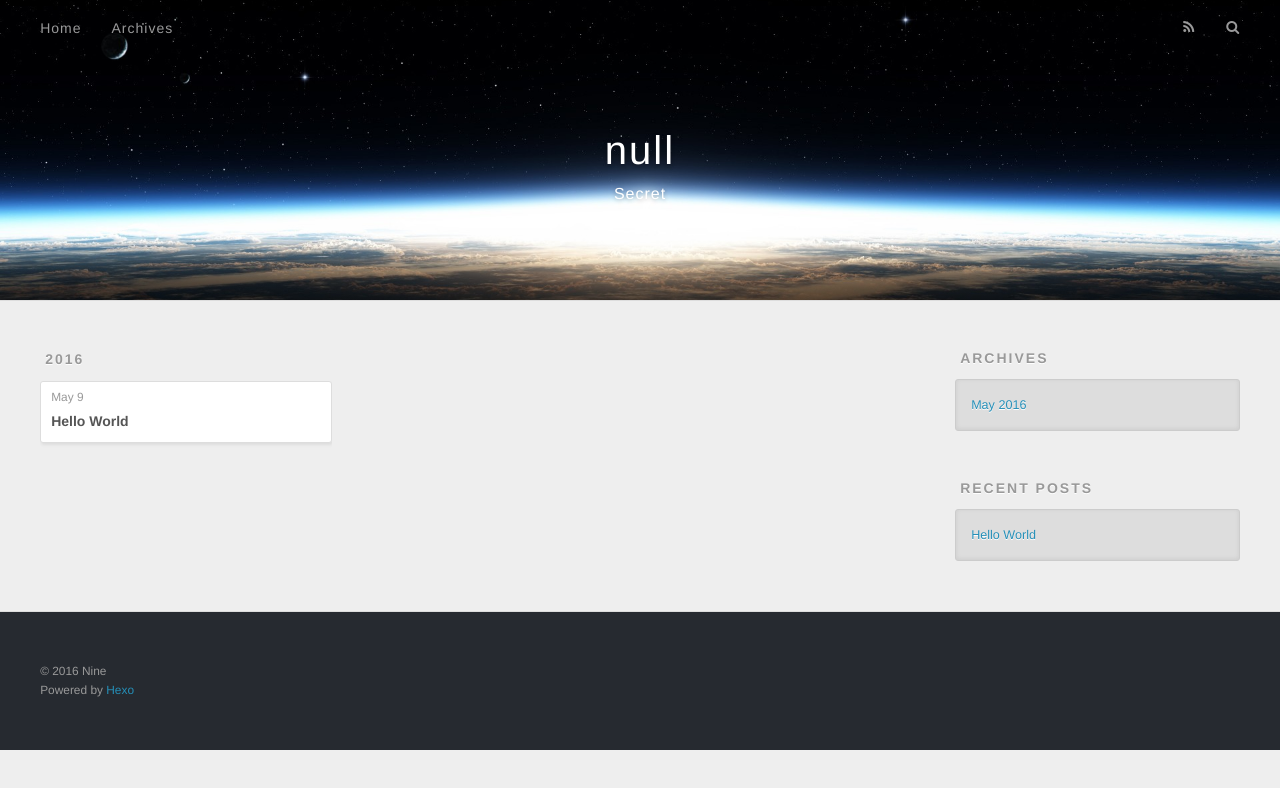
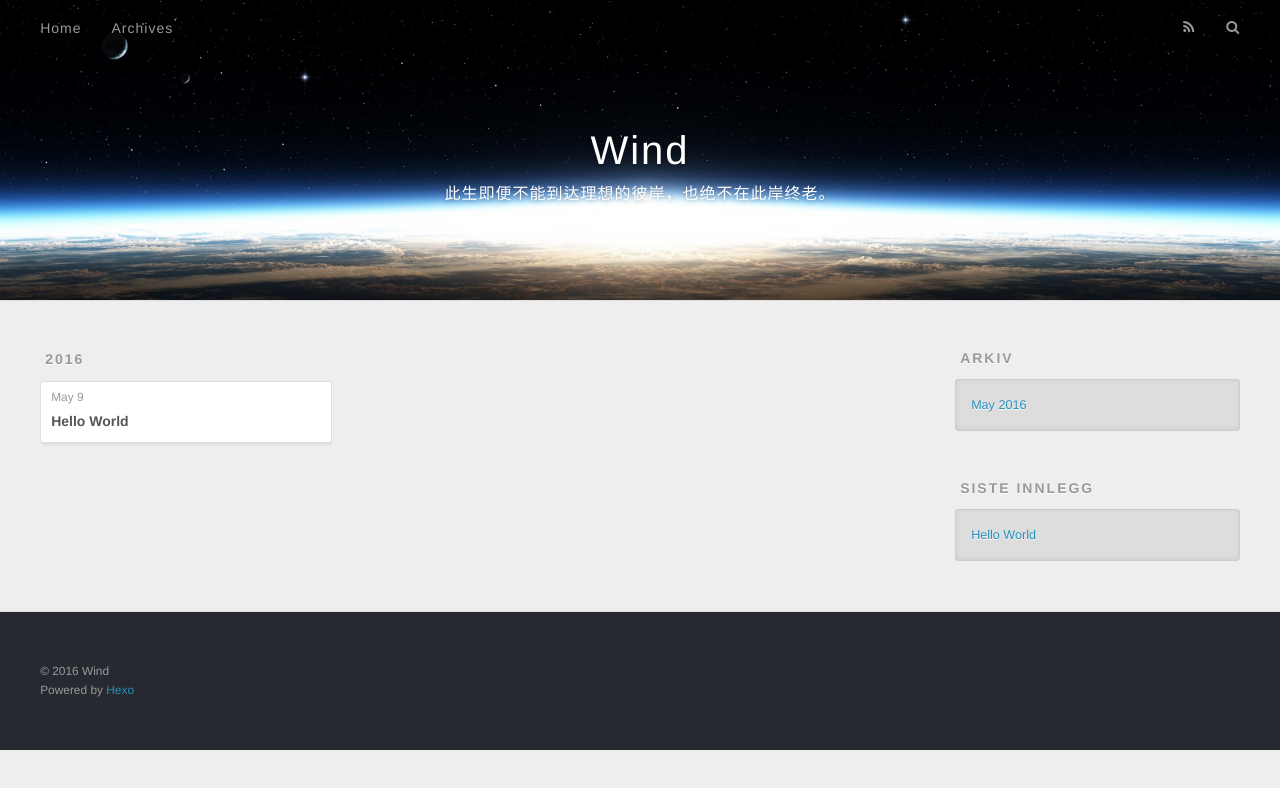
Before and after one commit to Ninee/Ninee.github.io, a plain HTML site: page archives/index.html in a window 1280 px wide. Drawn offline with nearby package versions, Linux system fonts and the light colour scheme.

Commit message:
Site updated: 2016-05-09 15:56:41

```diff
--- a/archives/index.html
+++ b/archives/index.html
@@ -3,19 +3,19 @@
 <head>
   <meta charset="utf-8">
 
-  <title>Archives | null</title>
+  <title>Arkiv | Wind</title>
   <meta name="viewport" content="width=device-width, initial-scale=1, maximum-scale=1">
   <meta name="description" content="nothing">
 <meta property="og:type" content="website">
-<meta property="og:title">
+<meta property="og:title" content="Wind">
 <meta property="og:url" content="http://yoursite.com/archives/index.html">
-<meta property="og:site_name">
+<meta property="og:site_name" content="Wind">
 <meta property="og:description" content="nothing">
 <meta name="twitter:card" content="summary">
-<meta name="twitter:title">
+<meta name="twitter:title" content="Wind">
 <meta name="twitter:description" content="nothing">
 
-    <link rel="alternate" href="/atom.xml" title="null" type="application/atom+xml">
+    <link rel="alternate" href="/atom.xml" title="Wind" type="application/atom+xml">
 
 
     <link rel="icon" href="/favicon.png">
@@ -36,11 +36,11 @@
   <div id="header-outer" class="outer">
     <div id="header-title" class="inner">
       <h1 id="logo-wrap">
-        <a href="/" id="logo">null</a>
+        <a href="/" id="logo">Wind</a>
       </h1>
 
         <h2 id="subtitle-wrap">
-          <a href="/" id="subtitle">Secret</a>
+          <a href="/" id="subtitle">此生即便不能到达理想的彼岸，也绝不在此岸终老。</a>
         </h2>
 
     </div>
@@ -57,7 +57,7 @@
 
           <a id="nav-rss-link" class="nav-icon" href="/atom.xml" title="RSS Feed"></a>
 
-        <a id="nav-search-btn" class="nav-icon" title="Search"></a>
+        <a id="nav-search-btn" class="nav-icon" title="Søk"></a>
       </nav>
       <div id="search-form-wrap">
         <form action="//google.com/search" method="get" accept-charset="UTF-8" class="search-form"><input type="search" name="q" results="0" class="search-form-input" placeholder="Search"><button type="submit" class="search-form-submit">&#xF002;</button><input type="hidden" name="sitesearch" value="http://yoursite.com"></form>
@@ -114,7 +114,7 @@
 
 
   <div class="widget-wrap">
-    <h3 class="widget-title">Archives</h3>
+    <h3 class="widget-title">Arkiv</h3>
     <div class="widget">
       <ul class="archive-list"><li class="archive-list-item"><a class="archive-list-link" href="/archives/2016/05/">May 2016</a></li></ul>
     </div>
@@ -124,7 +124,7 @@
 
 
   <div class="widget-wrap">
-    <h3 class="widget-title">Recent Posts</h3>
+    <h3 class="widget-title">Siste innlegg</h3>
     <div class="widget">
       <ul>
 
@@ -144,7 +144,7 @@
 
   <div class="outer">
     <div id="footer-info" class="inner">
-      &copy; 2016 Nine<br>
+      &copy; 2016 Wind<br>
       Powered by <a href="http://hexo.io/" target="_blank">Hexo</a>
     </div>
   </div>
```
Also changed, not shown: 2016/05/09/hello-world/index.html (+10 -10 lines), archives/2016/05/index.html (+11 -11 lines), archives/2016/index.html (+11 -11 lines), index.html (+12 -12 lines).
